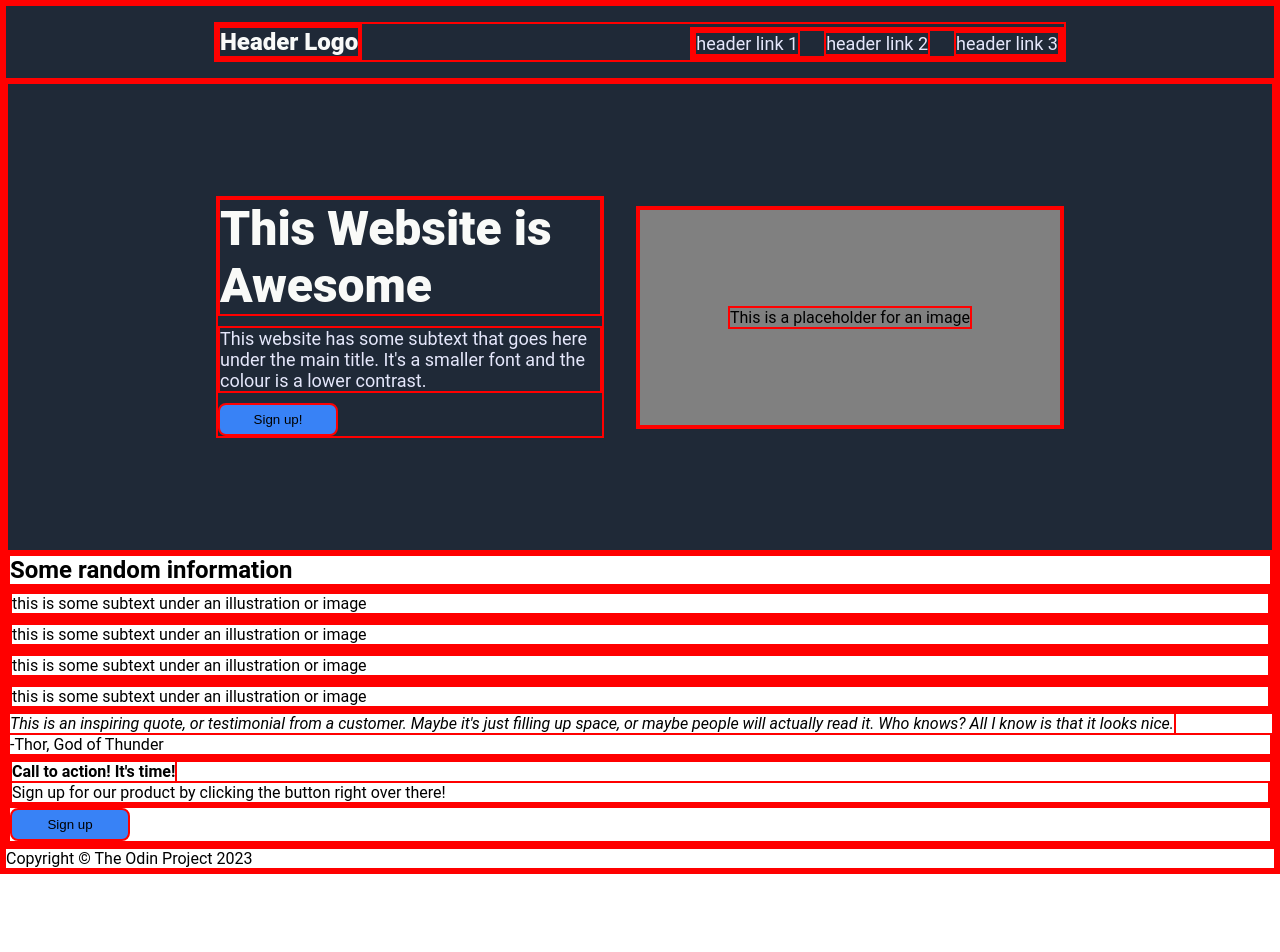
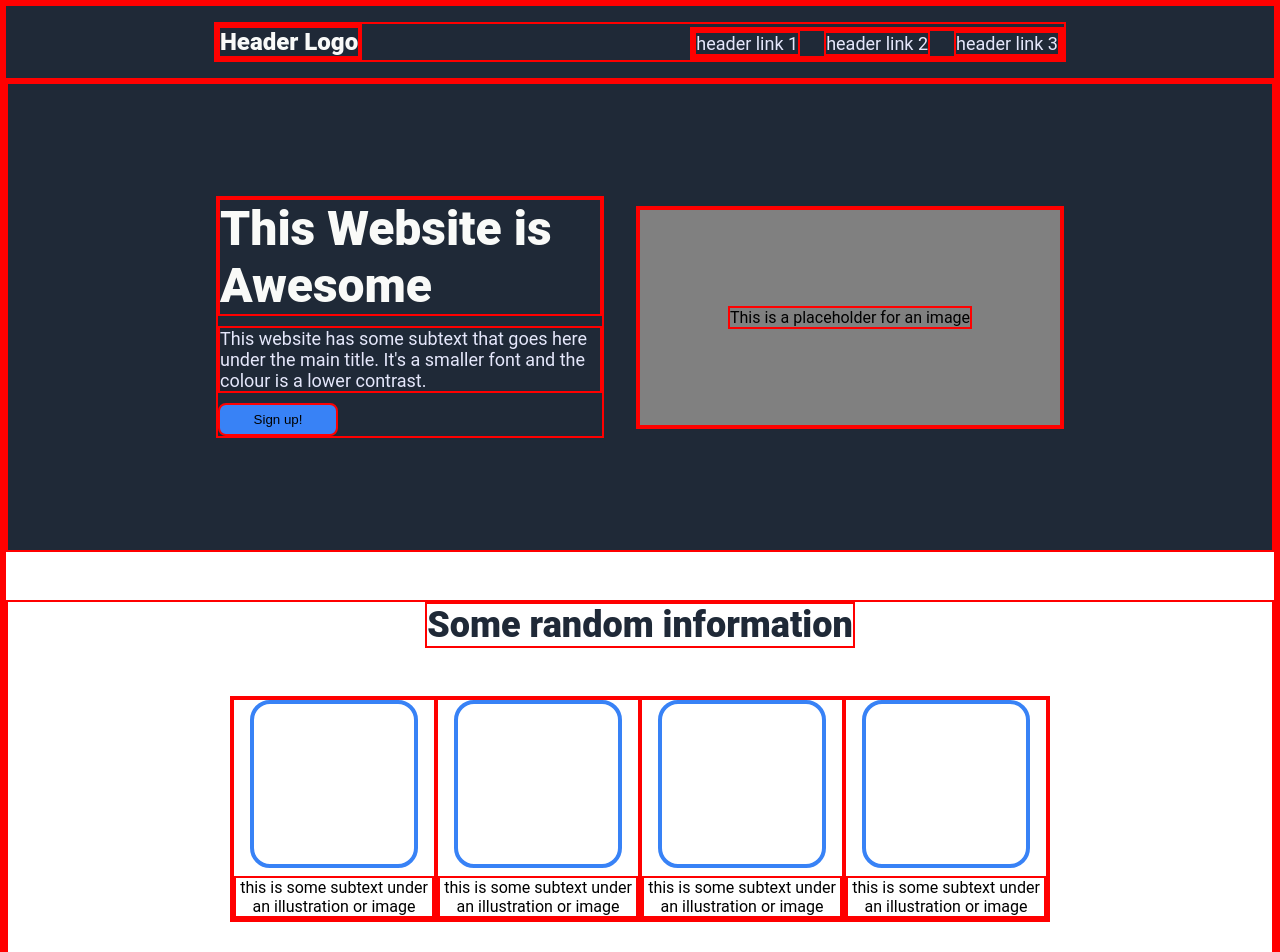
Before and after one commit to Rango1996/Landing-Page, a plain HTML site: page index.html in a window 1280 px wide. Shown: the top 952 px of the page. Before the commit the page ends 874 px from the top, so only its background shows below. Drawn offline with Linux system fonts and the light colour scheme.

Commit message:
edited index to wrap cards in card-container & css finished for the options (card) section

```diff
--- a/index.html
+++ b/index.html
@@ -37,6 +37,7 @@
     </div>
     <section class="cards-section">
         <h2>Some random information</h2>
+        <div class="card-container">
         <div class="card">
             <div class="square"></div>
                 <p>this is some subtext under an illustration or image</p>
@@ -53,6 +54,7 @@
             <div class="square"></div>
                 <p>this is some subtext under an illustration or image</p>
         </div>
+    </div>
     </section>
     <section class="quote">
         <em>This is an inspiring quote, or testimonial from a customer. Maybe it's just filling up space, or maybe people will actually read it. Who knows? All I know is that it looks nice.</em>
--- a/style.css
+++ b/style.css
@@ -94,6 +94,44 @@ button {
 
 /* Cards */
 
+.cards-section {
+    display:flex;
+    flex-direction: column;
+    align-items:center;
+    padding: 0 13em;
+    margin-top: 3em;
+}
+
+.cards-section h2 {
+    font-size: 36px;
+    font-weight: 900;
+    color:#1f2937;
+}
+
+.card-container {
+    display:flex;
+    justify-content: center;
+    align-items: center;
+    flex-wrap:wrap;
+    margin:3em 0 6em 0;
+}
+
+.card {
+    display:flex;
+    flex-direction: column;
+    align-items: center;
+    text-align:center;
+    max-width:200px;
+    gap:.5em;
+}
+
+.square {
+    border:4px solid #3882f6;
+    border-radius:20px;
+    width:160px;
+    height:160px;
+}
+
 /* Quote Section */
 
 /* CTA */
```
